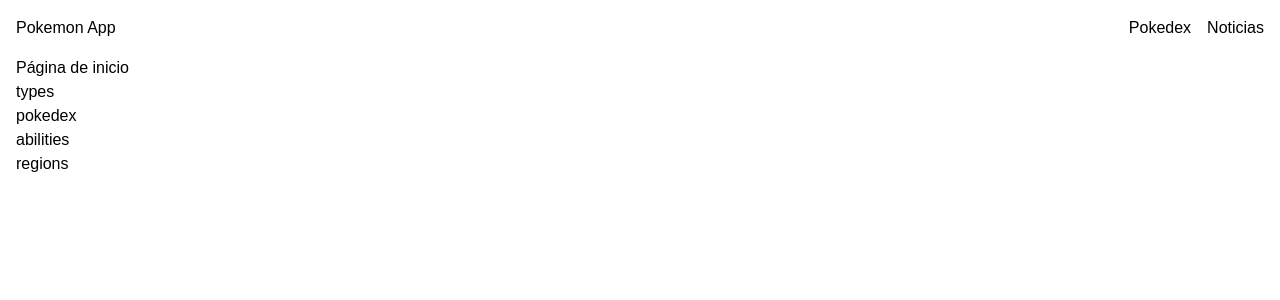
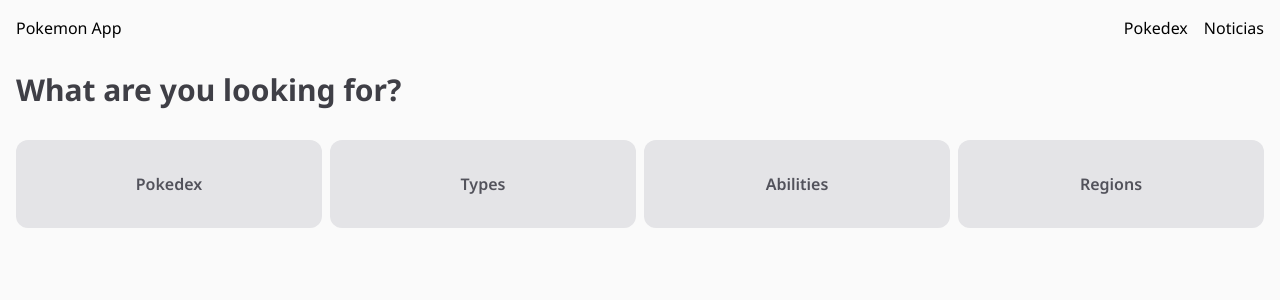
Before and after one commit to MaximilianoLeonel23/pokemon-app, a Next.js app: page / in a window 1280 px wide. Shown: the top 300 px of the page. Built offline with nearby package versions, Linux system fonts and the light colour scheme.

Commit message:
Add styles to pokedex and home page

```diff
--- a/app/abilities/page.jsx
+++ b/app/abilities/page.jsx
@@ -5,6 +5,7 @@
 const AbilitiesPage = () => {
   const [abilities, setAbilities] = useState([]);
   const [offset, setOffset] = useState(0);
+  const [searchTerm, setSearchTerm] = useState("");
 
   useEffect(() => {
     const handleScroll = () => {
@@ -35,11 +36,25 @@
     fetchData();
   }, [offset]);
 
+  const handleSearch = (event) => {
+    setSearchTerm(event.target.value);
+  };
+
+  const filteredAbilities = abilities.filter((ability) =>
+    ability.name.toLowerCase().includes(searchTerm.toLowerCase())
+  );
+
   return (
     <main className="container mx-auto px-4">
       <h1>Abilities</h1>
+      <input
+        type="text"
+        placeholder="search"
+        value={searchTerm}
+        onChange={handleSearch}
+      />
       <div className="grid gap-4">
-        {abilities.map((ability, i) => (
+        {filteredAbilities.map((ability, i) => (
           <AbilityCard key={i} url={ability.url} />
         ))}
       </div>
--- a/app/layout.jsx
+++ b/app/layout.jsx
@@ -2,14 +2,14 @@
 import Header from "@/components/Header";
 
 export const metadata = {
-  title: "Create Next App",
+  title: "Pokemon App",
   description: "Generated by create next app",
 };
 
 export default function RootLayout({ children }) {
   return (
     <html lang="en">
-      <body>
+      <body className="bg-zinc-50">
         <Header />
         {children}
       </body>
--- a/app/page.jsx
+++ b/app/page.jsx
@@ -1,20 +1,18 @@
-import Link from "next/link";
+import SectionCard from "@/components/SectionCard";
 
 export default function Home() {
-  const sections = ["types", "pokedex", "abilities", "regions"];
+  const sections = ["pokedex", "types", "abilities", "regions"];
 
   return (
-    <main className="container mx-auto px-4">
-      <h1>Página de inicio</h1>
-      <ul>
+    <main className="container">
+      <h1 className="text-3xl text-zinc-700 font-bold">
+        What are you looking for?
+      </h1>
+      <div className="grid grid-cols-2 sm:grid-cols-4 gap-2 py-8">
         {sections.map((section, i) => {
-          return (
-            <li key={i}>
-              <Link href={`/${section}`}>{section}</Link>
-            </li>
-          );
+          return <SectionCard key={i} section={section} />;
         })}
-      </ul>
+      </div>
     </main>
   );
 }
--- a/app/pokedex/page.jsx
+++ b/app/pokedex/page.jsx
@@ -2,8 +2,8 @@
 
 const PokedexPage = () => {
   return (
-    <main className="container mx-auto px-4">
-      <h1 className="font-bold text-lg text-gray-800">Pokedex</h1>
+    <main className="container">
+      <h1 className="text-3xl text-zinc-700 font-bold">Pokedex</h1>
       <PokedexList />
     </main>
   );
--- a/components/AbilityCard.jsx
+++ b/components/AbilityCard.jsx
@@ -19,7 +19,13 @@
   return (
     <article className="border border-gray-800 p-4">
       <h4>{singleAbility?.name}</h4>
-      <p>{singleAbility?.effect_entries[1].effect}</p>
+      <p>
+        {
+          singleAbility?.effect_entries.filter(
+            (entrie) => entrie.language.name === "en"
+          )[0]?.effect
+        }
+      </p>
     </article>
   );
 };
--- a/components/Header.jsx
+++ b/components/Header.jsx
@@ -4,7 +4,7 @@
 
 const Header = () => {
   return (
-    <header className="container mx-auto px-4 py-4">
+    <header className="container py-4 mb-4">
       <div className="flex items-center justify-between">
         <h4>
           <Link href="/">Pokemon App</Link>
--- a/components/PokedexList.jsx
+++ b/components/PokedexList.jsx
@@ -12,7 +12,7 @@
         window.innerHeight + document.documentElement.scrollTop ===
         document.documentElement.offsetHeight
       ) {
-        setOffset((prevOffset) => prevOffset + 60);
+        setOffset((prevOffset) => prevOffset + 100);
       }
     };
 
@@ -26,7 +26,7 @@
   useEffect(() => {
     const fetchData = async () => {
       const response = await fetch(
-        `https://pokeapi.co/api/v2/pokemon?limit=60&offset=${offset}`
+        `https://pokeapi.co/api/v2/pokemon?limit=100&offset=${offset}`
       );
       const data = await response.json();
       setResources((prevResources) => [...prevResources, ...data.results]);
@@ -36,7 +36,7 @@
   }, [offset]);
 
   return (
-    <div className="grid grid-cols-2 sm:grid-cols-4 gap-4">
+    <div className="grid grid-cols-2 sm:grid-cols-3 md:grid-cols-4 lg:grid-cols-5 gap-4 py-4">
       {resources.map((resource, index) => (
         <PokemonCard key={index} url={resource.url} />
       ))}
--- a/components/PokemonCard.jsx
+++ b/components/PokemonCard.jsx
@@ -2,6 +2,7 @@
 import { capitalize } from "@/helpers/capitalize";
 import { getPokemonByUrl } from "@/lib/getPokemonByUrl";
 import Link from "next/link";
+import TypeTag from "./TypeTag";
 
 const PokemonCard = ({ url }) => {
   const [singlePokemon, setSinglePokemon] = useState(null);
@@ -20,22 +21,38 @@
   }, [url]);
 
   return (
-    <div className="border border-gray-800 p-4">
+    <Link href={`/pokedex/${singlePokemon?.id}`}>
+      <article className="bg-zinc-200 p-4 rounded-lg text-center">
+        <div className="flex flex-col gap-2 items-center justify-center">
           {singlePokemon ? (
             <>
-          <h4>{capitalize(singlePokemon.name)}</h4>
-          <ul>
+              <div className="p-2">
+                <img
+                  src={
+                    singlePokemon.sprites.other["official-artwork"]
+                      .front_default
+                  }
+                  alt={singlePokemon.name}
+                />
+              </div>
+              <h4 className="font-semibold text-zinc-800 ">
+                {capitalize(singlePokemon.name)}
+              </h4>
+              <span className="font-normal text-sm text-zinc-800 tracking-wide">
+                {String(singlePokemon.id).padStart(4, "0")}
+              </span>
+              <div className="flex flex-wrap gap-2 justify-center">
                 {singlePokemon.types.map((type, i) => (
-              <li key={i}>{capitalize(type.type.name)}</li>
+                  <TypeTag key={i} type={type} />
                 ))}
-          </ul>
-          <span>#{String(singlePokemon.id).padStart(4, "0")}</span>
-          <Link href={`/pokedex/${singlePokemon.id}`}>Detalles</Link>
+              </div>
             </>
           ) : (
             <p>Loading...</p>
           )}
         </div>
+      </article>
+    </Link>
   );
 };
 
--- /dev/null
+++ b/components/SectionCard.jsx
@@ -0,0 +1,15 @@
+import { capitalize } from "@/helpers/capitalize";
+import Link from "next/link";
+import React from "react";
+
+const SectionCard = ({ section }) => {
+  return (
+    <Link href={`/${section}`}>
+      <article className={`bg-zinc-200 rounded-xl px-4 py-8 text-center`}>
+        <h2 className="font-semibold text-zinc-600">{capitalize(section)}</h2>
+      </article>
+    </Link>
+  );
+};
+
+export default SectionCard;
--- /dev/null
+++ b/components/TypeTag.jsx
@@ -0,0 +1,11 @@
+import { capitalize } from "@/helpers/capitalize";
+
+const TypeTag = ({ type }) => {
+  return (
+    <div className="bg-zinc-300 rounded px-2 py-1">
+      <p className="text-xs">{capitalize(type.type.name)}</p>
+    </div>
+  );
+};
+
+export default TypeTag;
--- a/styles/style.css
+++ b/styles/style.css
@@ -1,8 +1,8 @@
+@import url("https://fonts.googleapis.com/css2?family=Noto+Sans:wght@100;200;300;400;500;600;700;800;900&display=swap");
 @tailwind base;
 @tailwind components;
 @tailwind utilities;
-@import url("https://fonts.googleapis.com/css2?family=Montserrat:wght@100;200;300;400;500;600;700;800;900&display=swap");
 
 body {
-  font-family: "Montserrat", sans-serif;
+  font-family: "Noto Sans", sans-serif;
 }
--- a/tailwind.config.js
+++ b/tailwind.config.js
@@ -1,18 +1,29 @@
 /** @type {import('tailwindcss').Config} */
 module.exports = {
   content: [
-    './pages/**/*.{js,ts,jsx,tsx,mdx}',
-    './components/**/*.{js,ts,jsx,tsx,mdx}',
-    './app/**/*.{js,ts,jsx,tsx,mdx}',
+    "./pages/**/*.{js,ts,jsx,tsx,mdx}",
+    "./components/**/*.{js,ts,jsx,tsx,mdx}",
+    "./app/**/*.{js,ts,jsx,tsx,mdx}",
   ],
   theme: {
+    container: {
+      center: true,
+      padding: "1rem",
+    },
     extend: {
       backgroundImage: {
-        'gradient-radial': 'radial-gradient(var(--tw-gradient-stops))',
-        'gradient-conic':
-          'conic-gradient(from 180deg at 50% 50%, var(--tw-gradient-stops))',
+        "gradient-radial": "radial-gradient(var(--tw-gradient-stops))",
+        "gradient-conic":
+          "conic-gradient(from 180deg at 50% 50%, var(--tw-gradient-stops))",
+      },
+      colors: {
+        type: {
+          fire: "#F9B47D",
+          water: "#9AC4E6",
+          grass: "#A0D499",
+        },
       },
     },
   },
   plugins: [],
-}
+};
```
Lines whose indentation alone changed are shown as unchanged.
